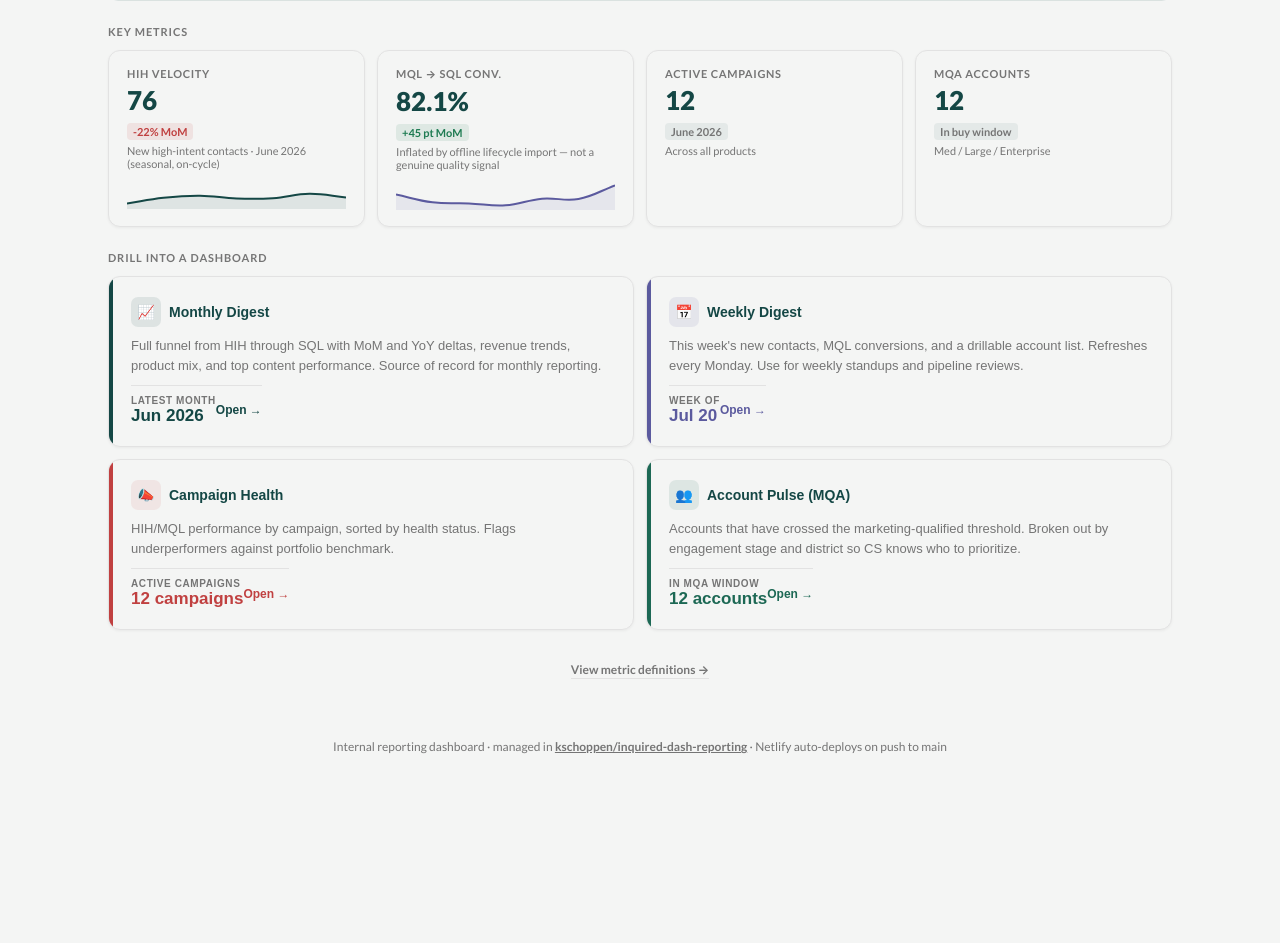
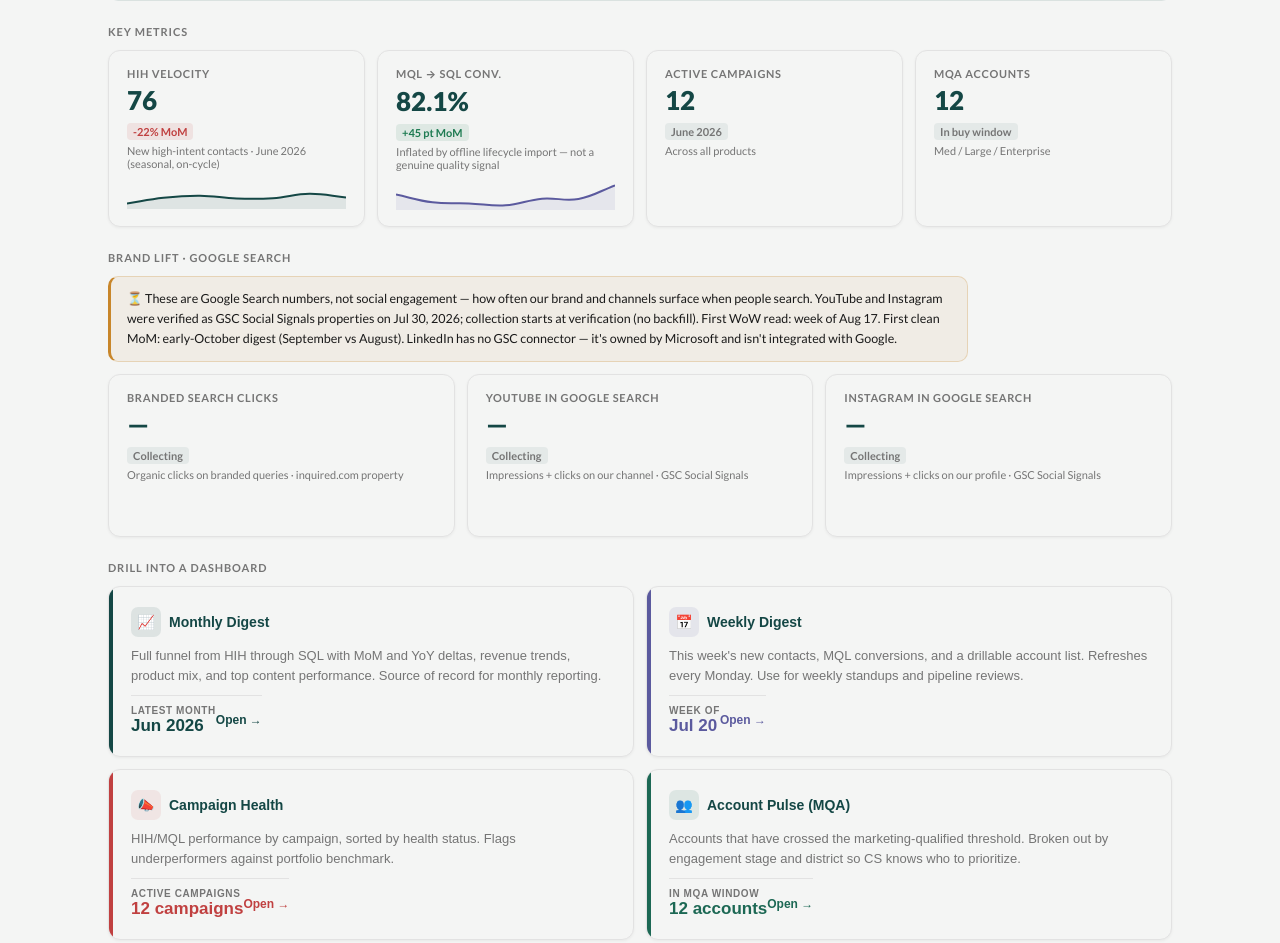
Before and after one commit to kschoppen/inquired-dash-reporting, a plain HTML site: page index.html in a window 1280 px wide. Shown: the part 872-1815 px from the top of the page. Before the commit the page ends 1648 px from the top, so only its background shows below. Drawn offline with Linux system fonts and the light colour scheme.

Commit message:
Add brand lift (GSC Social Signals) section to Overview dash + deferred brand-lift phase in Monday routine
Co-Authored-By: Claude Fable 5 <noreply@anthropic.com>
Claude-Session: https://claude.ai/code/session_01V3VBFtCj9YbWeJHgCDVSQF

```diff
--- a/assets/app.js
+++ b/assets/app.js
@@ -200,6 +200,21 @@ function renderOverview(d) {
   const wsPrevious = ws && ws.previous ? ws.previous : null;
   const weeklySignalHTML = ws ? wsCard(wsCurrent) + wsCard(wsPrevious, "previous") : "";
 
+  // Brand lift (GSC branded search + Social Signals) — renders only when data/overview.json has a brand_lift block
+  const bl = d.brand_lift;
+  const blCollecting = bl && bl.status === "collecting";
+  const blHTML = bl ? `
+    <div class="ov-section-label">Brand lift · Google Search</div>
+    ${bl.note ? `<div class="ov-bl-note">${blCollecting ? "⏳ " : ""}${bl.note}</div>` : ""}
+    <div class="ov-kpi-strip ov-bl-strip">${(bl.metrics || []).map((m, i) => `
+      <div class="ov-kpi">
+        <div class="ov-kpi-label">${m.label}</div>
+        <div class="ov-kpi-value">${m.value != null ? m.value : "—"}</div>
+        <span class="ov-kpi-delta ${m.delta_dir || "flat"}">${m.delta != null ? m.delta : (blCollecting ? "Collecting" : "—")}</span>
+        <div class="ov-kpi-sub">${m.sub || ""}</div>
+        <div class="ov-kpi-spk"><canvas id="ovBlSpk${i}"></canvas></div>
+      </div>`).join("")}</div>` : "";
+
   document.getElementById("view").innerHTML = `
     <div class="ov-narrative">
       <div class="ov-narr-meta">
@@ -213,9 +228,29 @@ function renderOverview(d) {
     ${weeklySignalHTML}
     <div class="ov-section-label">Key metrics</div>
     <div class="ov-kpi-strip">${kpiHTML}</div>
+    ${blHTML}
     <div class="ov-section-label">Drill into a dashboard</div>
     <div class="ov-dash-grid">${cardsHTML}</div>
     <div class="ov-defs-link"><a href="#" onclick="switchToTab('defs');return false;">View metric definitions →</a></div>`;
+
+  // brand lift sparklines (skip while collecting — empty spark arrays)
+  if (bl) (bl.metrics || []).forEach((m, i) => {
+    const el = document.getElementById(`ovBlSpk${i}`);
+    if (!el || !m.spark || !m.spark.length) return;
+    charts.push(new Chart(el, {
+      type: "line",
+      data: {
+        labels: m.spark.map((_, j) => j),
+        datasets: [{ data: m.spark, borderColor: IJ, borderWidth: 2,
+          backgroundColor: IJ + "18", tension: 0.4, pointRadius: 0, fill: true }]
+      },
+      options: {
+        responsive: true, maintainAspectRatio: false, animation: false,
+        plugins: { legend: { display: false }, tooltip: { enabled: false } },
+        scales: { x: { display: false }, y: { display: false, beginAtZero: false } }
+      }
+    }));
+  });
 
   // sparklines
   const spkColors = [IJ, PLUM, ROSE, "#1C6854"];
--- a/assets/styles.css
+++ b/assets/styles.css
@@ -479,6 +479,16 @@ details.kwd table { margin-top: 8px; }
   font-size: 11px; font-weight: 700; letter-spacing: .08em; text-transform: uppercase;
   color: var(--muted); margin-bottom: 12px;
 }
+.ov-bl-strip { grid-template-columns: repeat(3, 1fr); }
+.ov-bl-note {
+  background: rgba(200,134,42,0.07);
+  border: 1px solid rgba(200,134,42,0.25);
+  border-left: 3px solid #C8862A;
+  border-radius: 10px;
+  padding: 12px 16px;
+  margin-bottom: 12px;
+  font-size: 12.5px; color: var(--body); line-height: 1.6; max-width: 860px;
+}
 .ov-dash-grid {
   display: grid; grid-template-columns: 1fr 1fr; gap: 12px; margin-bottom: 28px;
 }
--- a/data/overview.json
+++ b/data/overview.json
@@ -76,6 +76,40 @@
       "spark": []
     }
   ],
+  "brand_lift": {
+    "updated": "2026-07-30",
+    "status": "collecting",
+    "note": "These are Google Search numbers, not social engagement — how often our brand and channels surface when people search. YouTube and Instagram were verified as GSC Social Signals properties on Jul 30, 2026; collection starts at verification (no backfill). First WoW read: week of Aug 17. First clean MoM: early-October digest (September vs August). LinkedIn has no GSC connector — it's owned by Microsoft and isn't integrated with Google.",
+    "metrics": [
+      {
+        "key": "branded_search",
+        "label": "Branded Search Clicks",
+        "sub": "Organic clicks on branded queries · inquired.com property",
+        "value": null,
+        "delta": null,
+        "delta_dir": "flat",
+        "spark": []
+      },
+      {
+        "key": "youtube",
+        "label": "YouTube in Google Search",
+        "sub": "Impressions + clicks on our channel · GSC Social Signals",
+        "value": null,
+        "delta": null,
+        "delta_dir": "flat",
+        "spark": []
+      },
+      {
+        "key": "instagram",
+        "label": "Instagram in Google Search",
+        "sub": "Impressions + clicks on our profile · GSC Social Signals",
+        "value": null,
+        "delta": null,
+        "delta_dir": "flat",
+        "spark": []
+      }
+    ]
+  },
   "weekly_signal": {
     "current": {
       "week_label": "Week of Jul 20",
```
Also changed, not shown: DASH_ROUTINE.md (+15 -0 lines).
